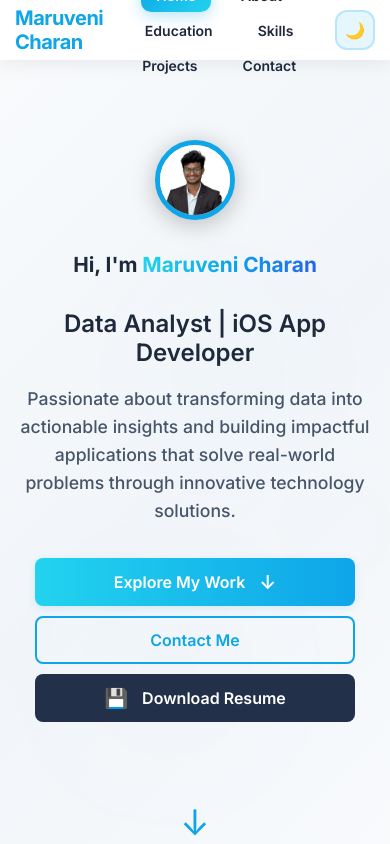
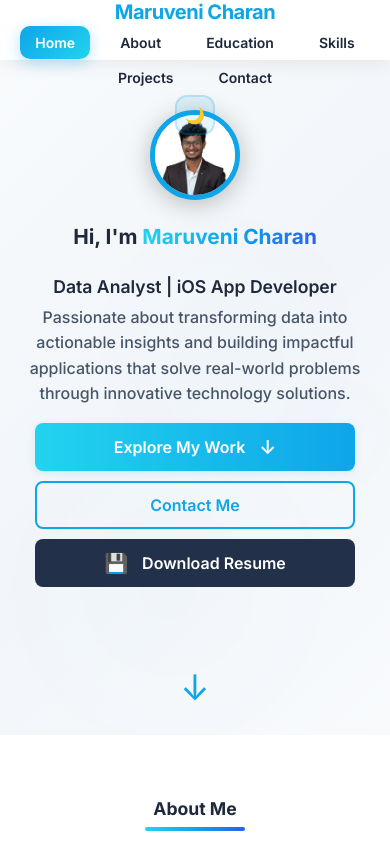
Before and after one commit to charan2319/Portfolio, a React (Create React App) app: page / in a window 390 px wide. Shown: the top 844 px of the page. Built offline with nearby package versions, Linux system fonts and the light colour scheme.

Commit message:
updated css code

```diff
--- a/src/App.css
+++ b/src/App.css
@@ -4442,3 +4442,67 @@ footer {
     padding: 6px 2px;
   }
 }
+
+@media (max-width: 600px) {
+  .custom-navbar {
+    flex-direction: column;
+    align-items: stretch;
+    padding: 10px 0;
+    min-height: unset;
+  }
+  .navbar-left {
+    width: 100%;
+    display: flex;
+    justify-content: center;
+    margin-bottom: 8px;
+  }
+  .logo {
+    font-size: 1.3rem;
+    text-align: center;
+    width: 100%;
+  }
+  .navbar-menu {
+    width: 100%;
+    justify-content: center;
+    gap: 0.8rem;
+    font-size: 1rem;
+    flex-wrap: wrap;
+    margin-bottom: 8px;
+  }
+  .navbar-right {
+    width: 100%;
+    display: flex;
+    justify-content: center;
+    margin-bottom: 8px;
+  }
+  .darkmode-toggle {
+    margin: 0 auto;
+    font-size: 1.5rem;
+    padding: 6px 12px;
+    border-radius: 12px;
+  }
+  .hero-section {
+    padding: 24px 4px 12px 4px;
+    text-align: center;
+  }
+  .hero-profile-img-wrapper {
+    margin: 0 auto 1rem auto;
+  }
+  .profile-img-hero {
+    width: 90px;
+    height: 90px;
+    margin: 0 auto;
+  }
+  .hero-title {
+    font-size: 1.3rem;
+    margin-top: 0.5rem;
+  }
+  .hero-subtitle {
+    font-size: 1.1rem;
+    margin-bottom: 0.5rem;
+  }
+  .hero-desc {
+    font-size: 1rem;
+    margin-bottom: 1rem;
+  }
+}
```
